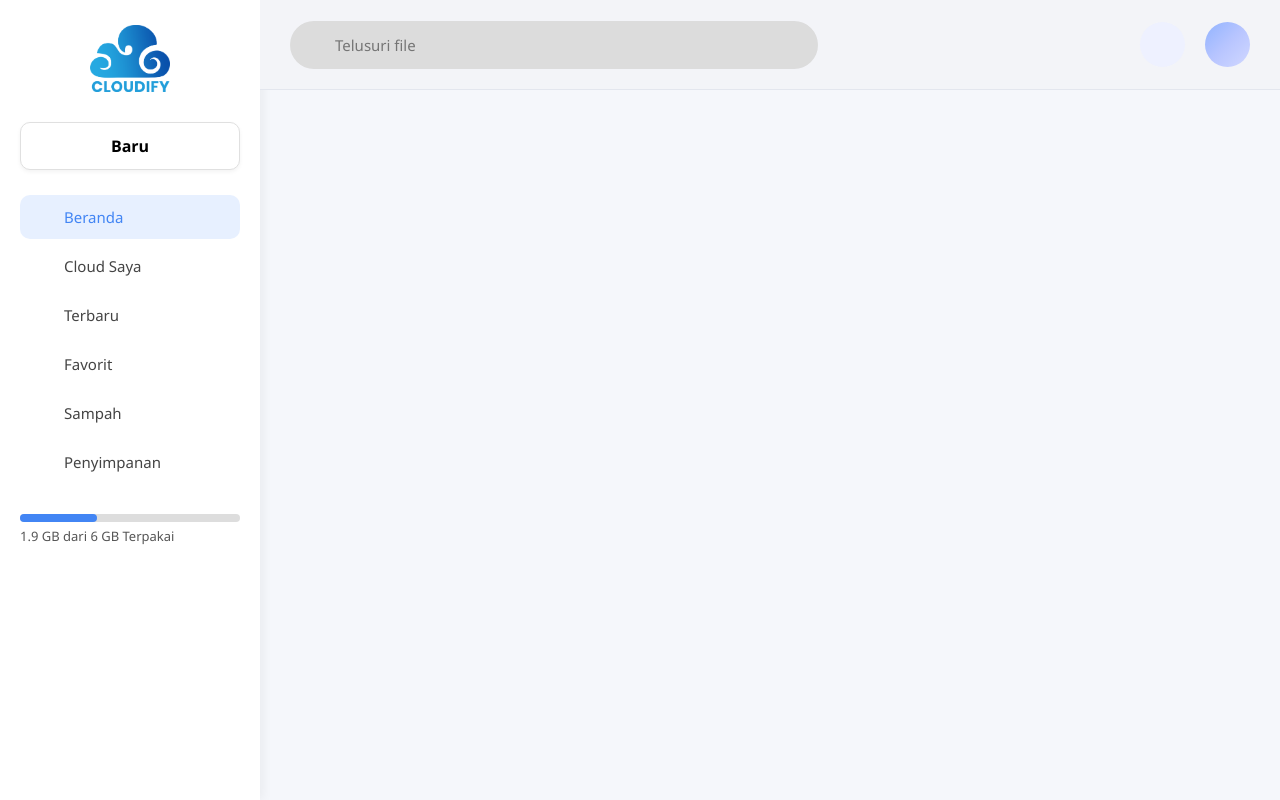
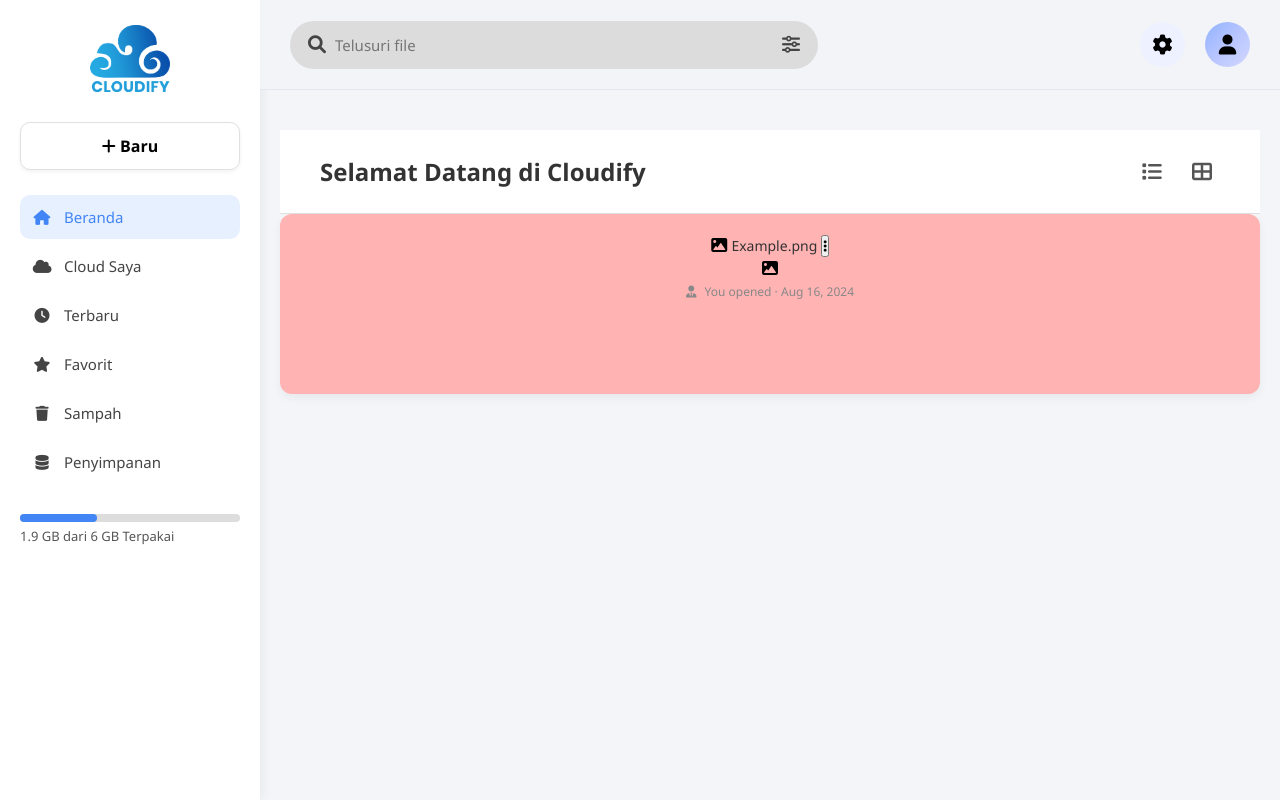
Before and after one commit to Rizzky07/PWDLASTPROJECT, a PHP site: page / in a window 1280 px wide. Run offline with PHP 8.4, Linux system fonts and the light colour scheme.

Commit message:
first commit

```diff
--- a/asset/csspages/Menu-Utama.css
+++ b/asset/csspages/Menu-Utama.css
@@ -0,0 +1,174 @@
+/* Pengaturan global */
+body {
+  font-family: -apple-system, BlinkMacSystemFont, "Segoe UI", Roboto, Helvetica,
+    Arial, sans-serif, "Apple Color Emoji", "Segoe UI Emoji", "Segoe UI Symbol";
+  background-color: #f4f5f8; /* Warna latar belakang */
+  margin: 0;
+  padding: 0;
+}
+
+/* Header Aplikasi */
+.app-header {
+  display: flex;
+  justify-content: space-between;
+  align-items: center;
+  padding: 20px 40px;
+  background-color: white;
+  border-bottom: 1px solid #e0e0e0;
+}
+
+.app-header h1 {
+  font-size: 24px;
+  font-weight: 600;
+  color: #333;
+}
+
+.header-icons button {
+  background: none;
+  border: none;
+  font-size: 20px;
+  margin-left: 10px;
+  cursor: pointer;
+  color: #555;
+  padding: 8px;
+  border-radius: 6px;
+  transition: background-color 0.2s;
+}
+
+.header-icons button:hover {
+  background-color: #eee;
+}
+
+/* Container File - Menggunakan Grid */
+.files-container {
+  display: grid;
+  /* Membuat 4 kolom dengan lebar yang sama */
+  grid-template-columns: repeat(4, 1fr);
+  gap: 20px; /* Jarak antar kartu */
+  padding: 40px;
+}
+
+/* Kartu File */
+.file-card {
+  background-color: white;
+  border-radius: 12px;
+  box-shadow: 0 4px 10px rgba(0, 0, 0, 0.05); /* Bayangan lembut */
+  padding: 20px;
+  display: flex;
+  flex-direction: column;
+  text-align: center;
+  transition: transform 0.2s, box-shadow 0.2s;
+  height: 180px; /* Tinggi kartu agar terlihat seragam */
+}
+
+.file-card:hover {
+  transform: translateY(-5px);
+  box-shadow: 0 8px 15px rgba(0, 0, 0, 0.1);
+}
+
+/* Area Ikon File */
+.file-icon-container {
+  width: 100%;
+  height: 80px;
+  border-radius: 8px;
+  margin-bottom: 15px;
+  display: flex;
+  justify-content: center;
+  align-items: center;
+  position: relative;
+  overflow: hidden;
+  background-color: #f0f0f5; /* Latar belakang ikon default */
+}
+
+.icon-placeholder {
+  font-size: 48px;
+  color: white;
+}
+
+/* Detail Nama & Ikon Tambahan */
+.file-info {
+  display: flex;
+  justify-content: space-between;
+  align-items: center;
+  width: 100%;
+  margin-bottom: 10px;
+}
+
+.file-name {
+  font-size: 14px;
+  font-weight: 500;
+  color: #333;
+  white-space: nowrap;
+  overflow: hidden;
+  text-overflow: ellipsis;
+  flex-grow: 1;
+  text-align: left;
+}
+
+.more-icon {
+  color: #999;
+  cursor: pointer;
+  margin-left: 10px;
+  font-size: 14px;
+}
+
+/* Detail Status (Dibuka pada...) */
+.file-details {
+  width: 100%;
+  text-align: left;
+  margin-top: auto; /* Mendorong ke bagian bawah kartu */
+}
+
+.file-status {
+  font-size: 12px;
+  color: #888;
+}
+
+.file-status .fas {
+  margin-right: 5px;
+  color: #888;
+}
+
+/* --- Variasi Warna Ikon File (Contoh Sederhana) --- */
+/* Anda perlu mengganti ikon placeholder dengan gambar/SVG yang sebenarnya */
+
+.type-png {
+  background-color: #ffb3b3; /* Merah muda muda */
+}
+
+.type-txt {
+  background-color: #b3c2ff; /* Biru muda muda */
+}
+
+.type-pdf {
+  background-color: #ff9999; /* Merah muda untuk PDF */
+}
+
+.type-docx {
+  background-color: #b3c2ff; /* Biru muda untuk DOCX */
+}
+
+.type-xlsx {
+  background-color: #b3ffb3; /* Hijau muda untuk XLSX */
+}
+
+/* Mengubah warna ikon placeholder untuk jenis file tertentu */
+.type-png .icon-placeholder i {
+  color: #f95f62; /* Merah oranye */
+}
+
+.type-txt .icon-placeholder i {
+  color: #5f80f9; /* Biru */
+}
+
+.type-pdf .icon-placeholder i {
+  color: #f95f62; /* Merah */
+}
+
+.type-docx .icon-placeholder i {
+  color: #5f80f9; /* Biru */
+}
+
+.type-xlsx .icon-placeholder i {
+  color: #4caf50; /* Hijau */
+}
--- a/pages/Menu-Utama.php
+++ b/pages/Menu-Utama.php
@@ -6,7 +6,7 @@
 // }
 // echo "Selamat datang User!";
 ?> -->
-<!--
+
 
 <!DOCTYPE html>
 <html lang="id">
@@ -14,7 +14,7 @@
     <meta charset="UTF-8">
     <meta name="viewport" content="width=device-width, initial-scale=1.0">
     <title>Cloudify Mockup</title>
-    <link rel="stylesheet" href="styles.css">
+    <link rel="stylesheet" href="asset/csspages/Menu-Utama.css">
     <link rel="stylesheet" href="https://cdnjs.cloudflare.com/ajax/libs/font-awesome/6.0.0-beta3/css/all.min.css">
 </head>
 <body>
@@ -27,25 +27,29 @@
         </div>
     </header>
 
-    <div class="files-container">
-        <div class="file-card">
-            <div class="file-icon-container type-png">
-                <div class="icon-placeholder">
-                    <i class="fas fa-image"></i>
-                </div>
+    <div class="file-card-wrapper">
+        <div class="file-card type-png">
+            <div class="file-header">
+                <span class="file-indicator">
+                    <i class="fas fa-image"></i> </span>
+                <span class="file-name">Example.png</span>
+                <button class="more-options">
+                    <i class="fas fa-ellipsis-v"></i>
+                </button>
             </div>
-            <div class="file-info">
-                <span class="file-name">Example.png</span>
-                <i class="fas fa-ellipsis-v more-icon"></i>
-            </div>
-            <div class="file-details">
+
+            <div class="file-preview">
+                <i class="fas fa-image"></i> </div>
+
+            <div class="file-footer">
                 <span class="file-status">
-                    <i class="fas fa-eye"></i> You opened · Aug 16, 2024
+                    <i class="fas fa-user-tie"></i> You opened · Aug 16, 2024
                 </span>
             </div>
         </div>
+    </div>
 
-        </div>
+</div>
 
 </body>
 </html>
```
